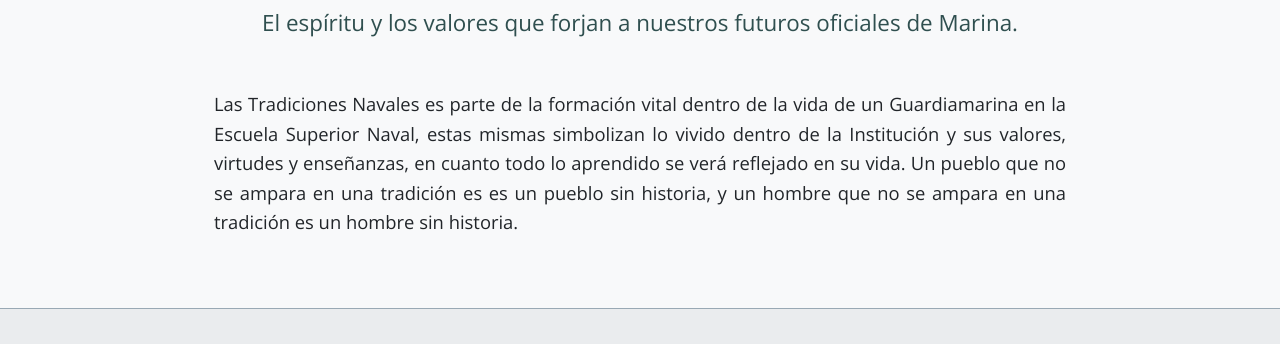
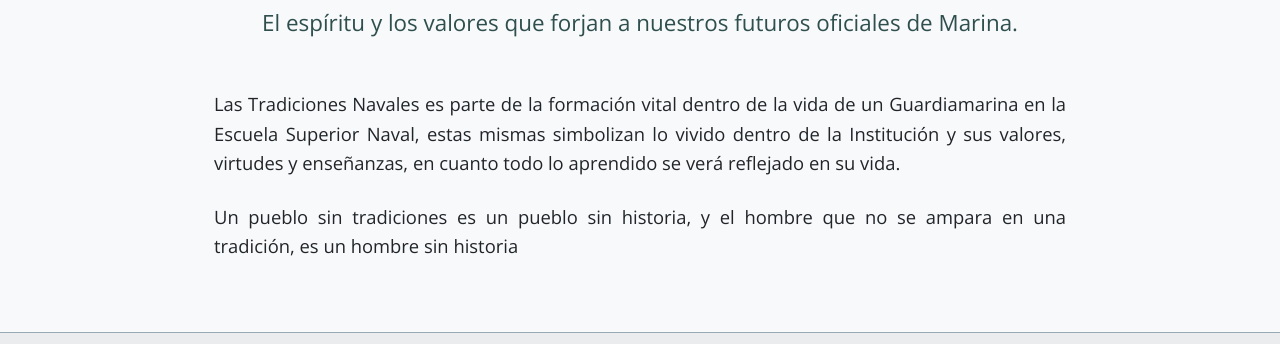
Before and after one commit to Kaisitop/WebMT, a plain HTML site: page pages/tradiciones.html in a window 1280 px wide. Shown: the part 204-548 px from the top of the page. Drawn offline with nearby package versions, Linux system fonts and the light colour scheme.

Commit message:
changes tradiciones

```diff
--- a/pages/tradiciones.html
+++ b/pages/tradiciones.html
@@ -65,9 +65,11 @@
             vida de un Guardiamarina en la Escuela Superior Naval, estas mismas
             simbolizan lo vivido dentro de la Institución y sus valores,
             virtudes y enseñanzas, en cuanto todo lo aprendido se verá reflejado
-            en su vida. Un pueblo que no se ampara en una tradición es es un
-            pueblo sin historia, y un hombre que no se ampara en una tradición
-            es un hombre sin historia.
+            en su vida.
+          </p>
+          <p class="traditions-intro-text">
+            Un pueblo sin tradiciones es un pueblo sin historia, y el hombre que
+            no se ampara en una tradición, es un hombre sin historia
           </p>
         </div>
       </section>
```
